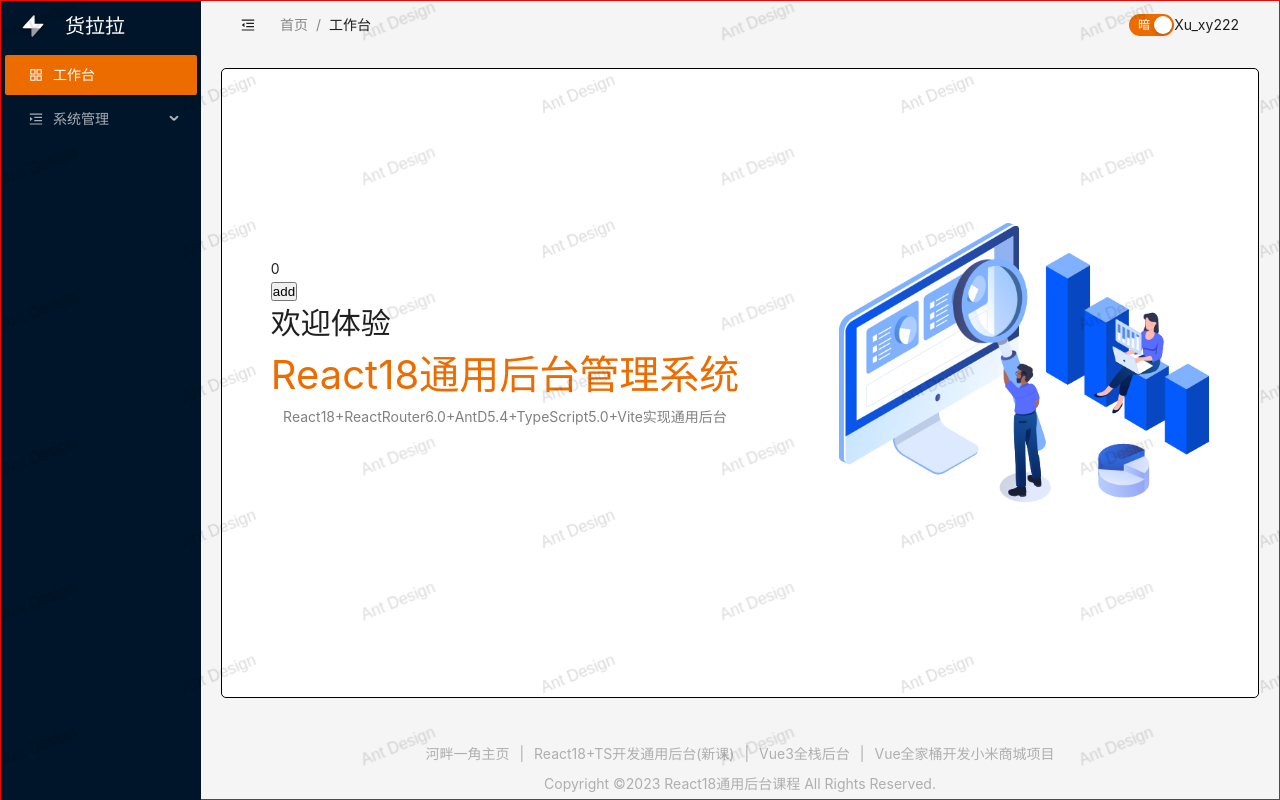
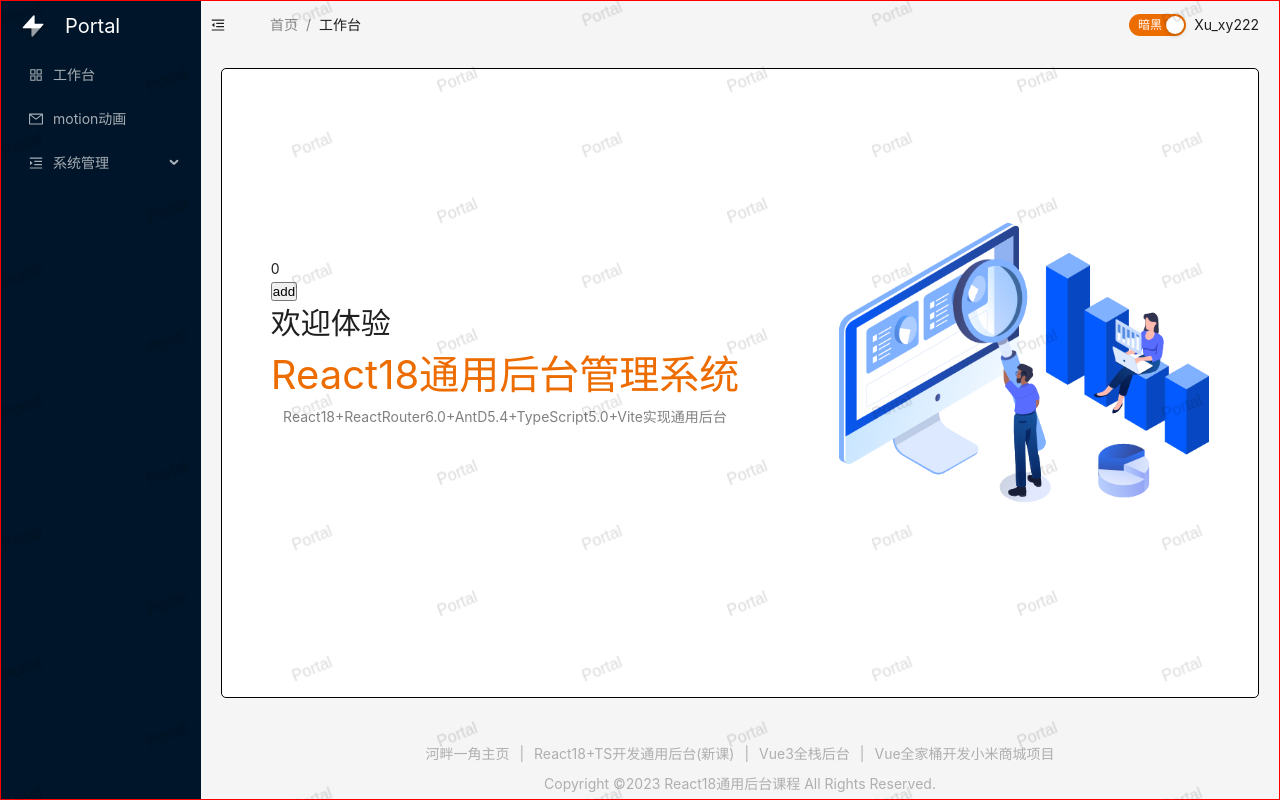
Before and after one commit to xxydaydayup/react18-ts-admin, a React (Vite) app: page /welcome in a window 1280 px wide. Built offline with nearby package versions, Linux system fonts and the light colour scheme.

Commit message:
feat: 折叠菜单

```diff
--- a/src/components/Menu/index.tsx
+++ b/src/components/Menu/index.tsx
@@ -1,4 +1,4 @@
-import React from 'react'
+import React, { useState } from 'react'
 import { Menu } from 'antd'
 import {
     AppstoreOutlined,
@@ -11,23 +11,31 @@ import {
 } from '@ant-design/icons'
 import styles from './index.module.less'
 import { useNavigate } from 'react-router-dom'
+import { useStore } from '@/store.zustand'
 
 const SiderMenu = () => {
     const navigate = useNavigate()
+    const collapsed = useStore(state => state.collapsed)
+    const [selectedKeys, setSelectedKeys] = useState<string[]>([])
     const menuList = [
         {
             label: '工作台',
-            key: '1',
+            key: '/dashboard',
             icon: <AppstoreOutlined />
         },
         {
+            label: 'motion动画',
+            key: '/motion',
+            icon: <MailOutlined />
+        },
+        {
             label: '系统管理',
-            key: '2',
+            key: '/',
             icon: <MenuUnfoldOutlined />,
             children: [
                 {
                     label: '用户管理',
-                    key: '3',
+                    key: '/userList',
                     icon: <PieChartOutlined />
                 },
                 {
@@ -39,6 +47,12 @@ const SiderMenu = () => {
         }
     ]
 
+    const changeMenu = ({ key }: { key: string }) => {
+        // console.log(value)
+        setSelectedKeys([key])
+        navigate(key)
+    }
+
     const handleClickLogo = () => {
         navigate('/layout')
     }
@@ -46,18 +60,20 @@ const SiderMenu = () => {
         <div className={styles.navSide}>
             <div className={styles.logo} onClick={handleClickLogo}>
                 <img src='/logo.png' alt='logo' className={styles.img} />
-                <span>货拉拉</span>
+                {collapsed ? '' : <span>Portal</span>}
             </div>
             <Menu
                 mode='inline'
                 theme='dark'
+                onClick={changeMenu}
                 style={{
-                    width: 200,
-                    height: 'calc(100vh - 50px)'
+                    width: collapsed ? '80' : '200'
+                    // height: 'calc(100vh - 50px)'
                 }}
                 defaultSelectedKeys={['1']}
-                // selectedKeys={selectedKeys}
+                selectedKeys={selectedKeys}
                 // onClick={handleClickMenu}
+                inlineCollapsed={collapsed}
                 items={menuList}
             />
         </div>
--- a/src/components/NavHeader/index.module.less
+++ b/src/components/NavHeader/index.module.less
@@ -4,14 +4,14 @@
     justify-content: space-between;
     align-items: center;
     height: 50px;
-    padding: 0 40px;
+    padding: 0 10px;
     background-color: var(--dark-bg-color);
     color: var(--dark-color);
 }
 
 .left {
     // border: 1px solid #000;
-    width: 130px;
+    width: 150px;
     display: flex;
     align-items: center;
     justify-content: space-between;
@@ -20,7 +20,8 @@
 .right {
     display: flex;
     // border: 1px solid #000;
-    width: 110px;
+    width: 130px;
+    margin-right: 10px;
     justify-content: space-between;
 }
 .nickName {
--- a/src/layout/index.tsx
+++ b/src/layout/index.tsx
@@ -14,10 +14,9 @@ import api from '@/api'
 const { Header, Content, Footer, Sider } = Layout
 
 const App: React.FC = () => {
-    const { getUserInfo } = useStore()
+    const { getUserInfo, collapsed } = useStore()
 
     useEffect(() => {
-        // userStore.getUserInfo()
         getUserInfo()
     }, [])
 
@@ -26,9 +25,9 @@ const App: React.FC = () => {
     } = theme.useToken()
 
     return (
-        <Watermark content='Ant Design'>
+        <Watermark content='Portal'>
             <Layout style={{ height: '100vh', border: '1px solid red' }}>
-                <Sider collapsed={false}>
+                <Sider collapsed={collapsed}>
                     <SiderMenu />
                 </Sider>
                 <Layout>
--- a/src/router/index.tsx
+++ b/src/router/index.tsx
@@ -14,6 +14,7 @@ import Dashboard from '@/views/Dashboard'
 import Layout from '@/layout/index'
 import Welcome from '@/views/welcome'
 import UserList from '@/views/system/user'
+import Motion from '@/views/motion'
 // import { Layout } from 'antd'
 
 const router = [
@@ -40,6 +41,10 @@ const router = [
             {
                 path: '/userList',
                 element: <UserList />
+            },
+            {
+                path: '/motion',
+                element: <Motion />
             }
         ]
     },
--- a/src/store.zustand/index.ts
+++ b/src/store.zustand/index.ts
@@ -24,8 +24,13 @@ interface Store {
     count: number
     add: any
     token: string
+    collapsed: boolean
     userInfo: User.UserItem
     getUserInfo: any
+    updateToken: (token: string) => void
+    updateUserInfo: (userInfo: User.UserItem) => void
+    updateCollapsed: () => void
+    updateTheme: (isDark: boolean) => void
 }
 
 export const useStore = create<Store>()(
@@ -33,6 +38,7 @@ export const useStore = create<Store>()(
         persist(
             set => ({
                 count: 0,
+                collapsed: false,
                 add: () => set(state => ({ count: state.count + 1 })),
                 token: storage.get('token') || '',
                 userInfo: {},
@@ -48,7 +54,13 @@ export const useStore = create<Store>()(
                     } catch (error) {
                         console.log(error)
                     }
-                }
+                },
+                updateCollapsed: () =>
+                    set(state => {
+                        return {
+                            collapsed: !state.collapsed
+                        }
+                    })
             }),
             {
                 name: 'store',
```
